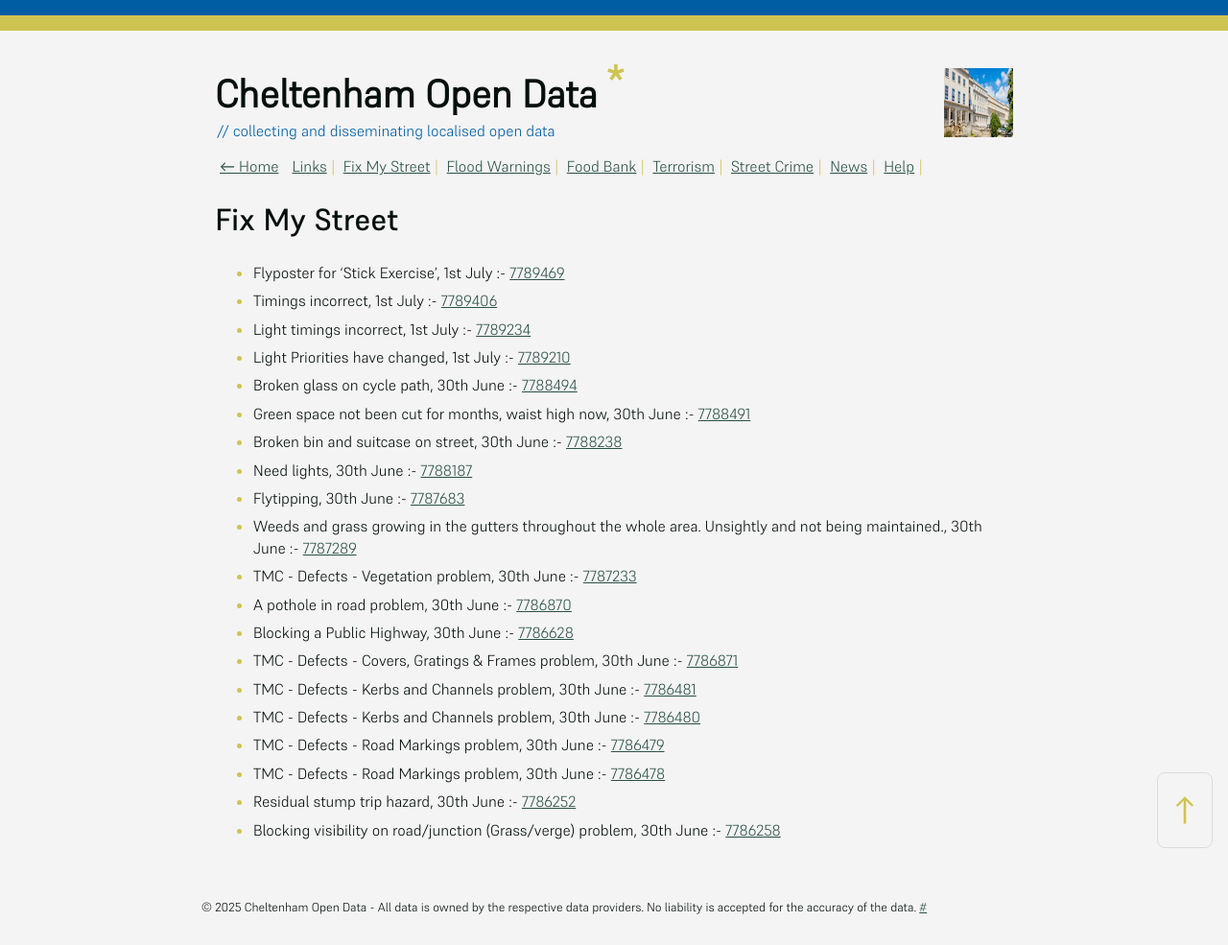
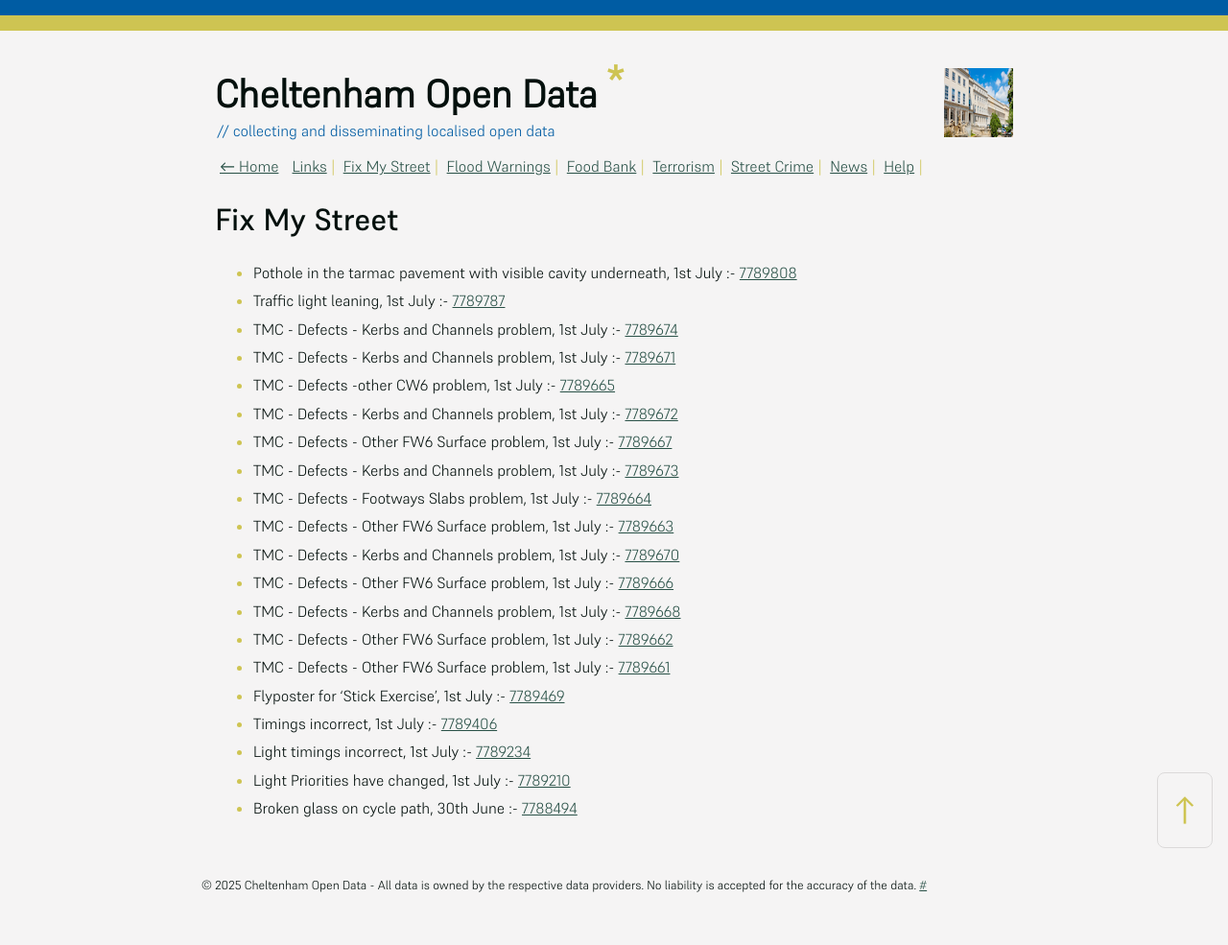
Before and after one commit to mat-0/cheltenham-open-data, a Jekyll site: the page built from _pages/fix-my-street.md, in a window 1280 px wide. Shown: the whole page at 96% size. Built offline with Jekyll 4.4.1, drawn with Linux system fonts in a browser that asks for light colours; after the commit the page ends 962 px from its top, so only the background shows below that.

Commit message:
Updated 2025-07-01 09:00:17

```diff
--- a/_pages/fix-my-street.md
+++ b/_pages/fix-my-street.md
@@ -9,25 +9,25 @@ permalink: /fix-my-street
 
 <!-- fix_marker starts -->
 
+- Pothole in the tarmac pavement with visible cavity underneath, 1st July :- [7789808](https://www.fixmystreet.com/report/7789808)
+- Traffic light leaning, 1st July :- [7789787](https://www.fixmystreet.com/report/7789787)
+- TMC - Defects - Kerbs and Channels problem, 1st July :- [7789674](https://www.fixmystreet.com/report/7789674)
+- TMC - Defects - Kerbs and Channels problem, 1st July :- [7789671](https://www.fixmystreet.com/report/7789671)
+- TMC - Defects -other CW6 problem, 1st July :- [7789665](https://www.fixmystreet.com/report/7789665)
+- TMC - Defects - Kerbs and Channels problem, 1st July :- [7789672](https://www.fixmystreet.com/report/7789672)
+- TMC - Defects - Other FW6  Surface problem, 1st July :- [7789667](https://www.fixmystreet.com/report/7789667)
+- TMC - Defects - Kerbs and Channels problem, 1st July :- [7789673](https://www.fixmystreet.com/report/7789673)
+- TMC - Defects - Footways Slabs problem, 1st July :- [7789664](https://www.fixmystreet.com/report/7789664)
+- TMC - Defects - Other FW6  Surface problem, 1st July :- [7789663](https://www.fixmystreet.com/report/7789663)
+- TMC - Defects - Kerbs and Channels problem, 1st July :- [7789670](https://www.fixmystreet.com/report/7789670)
+- TMC - Defects - Other FW6  Surface problem, 1st July :- [7789666](https://www.fixmystreet.com/report/7789666)
+- TMC - Defects - Kerbs and Channels problem, 1st July :- [7789668](https://www.fixmystreet.com/report/7789668)
+- TMC - Defects - Other FW6  Surface problem, 1st July :- [7789662](https://www.fixmystreet.com/report/7789662)
+- TMC - Defects - Other FW6  Surface problem, 1st July :- [7789661](https://www.fixmystreet.com/report/7789661)
 - Flyposter for 'Stick Exercise', 1st July :- [7789469](https://www.fixmystreet.com/report/7789469)
 - Timings incorrect, 1st July :- [7789406](https://www.fixmystreet.com/report/7789406)
 - Light timings incorrect, 1st July :- [7789234](https://www.fixmystreet.com/report/7789234)
 - Light Priorities have changed, 1st July :- [7789210](https://www.fixmystreet.com/report/7789210)
 - Broken glass on cycle path, 30th June :- [7788494](https://www.fixmystreet.com/report/7788494)
-- Green space not been cut for months, waist high now, 30th June :- [7788491](https://www.fixmystreet.com/report/7788491)
-- Broken bin and suitcase on street, 30th June :- [7788238](https://www.fixmystreet.com/report/7788238)
-- Need lights, 30th June :- [7788187](https://www.fixmystreet.com/report/7788187)
-- Flytipping, 30th June :- [7787683](https://www.fixmystreet.com/report/7787683)
-- Weeds and grass growing in the gutters throughout the whole area. Unsightly and not being maintained., 30th June :- [7787289](https://www.fixmystreet.com/report/7787289)
-- TMC - Defects - Vegetation problem, 30th June :- [7787233](https://www.fixmystreet.com/report/7787233)
-- A pothole in road problem, 30th June :- [7786870](https://www.fixmystreet.com/report/7786870)
-- Blocking a Public Highway, 30th June :- [7786628](https://www.fixmystreet.com/report/7786628)
-- TMC - Defects - Covers, Gratings & Frames problem, 30th June :- [7786871](https://www.fixmystreet.com/report/7786871)
-- TMC - Defects - Kerbs and Channels problem, 30th June :- [7786481](https://www.fixmystreet.com/report/7786481)
-- TMC - Defects - Kerbs and Channels problem, 30th June :- [7786480](https://www.fixmystreet.com/report/7786480)
-- TMC - Defects - Road Markings problem, 30th June :- [7786479](https://www.fixmystreet.com/report/7786479)
-- TMC - Defects - Road Markings problem, 30th June :- [7786478](https://www.fixmystreet.com/report/7786478)
-- Residual stump trip hazard, 30th June :- [7786252](https://www.fixmystreet.com/report/7786252)
-- Blocking visibility on road/junction (Grass/verge) problem, 30th June :- [7786258](https://www.fixmystreet.com/report/7786258)
 
 <!-- fix_marker ends -->
```
Also changed, not shown: _data/flood.json (+4 -4 lines), _pages/news.md (+13 -13 lines), index.md (+5 -5 lines).
